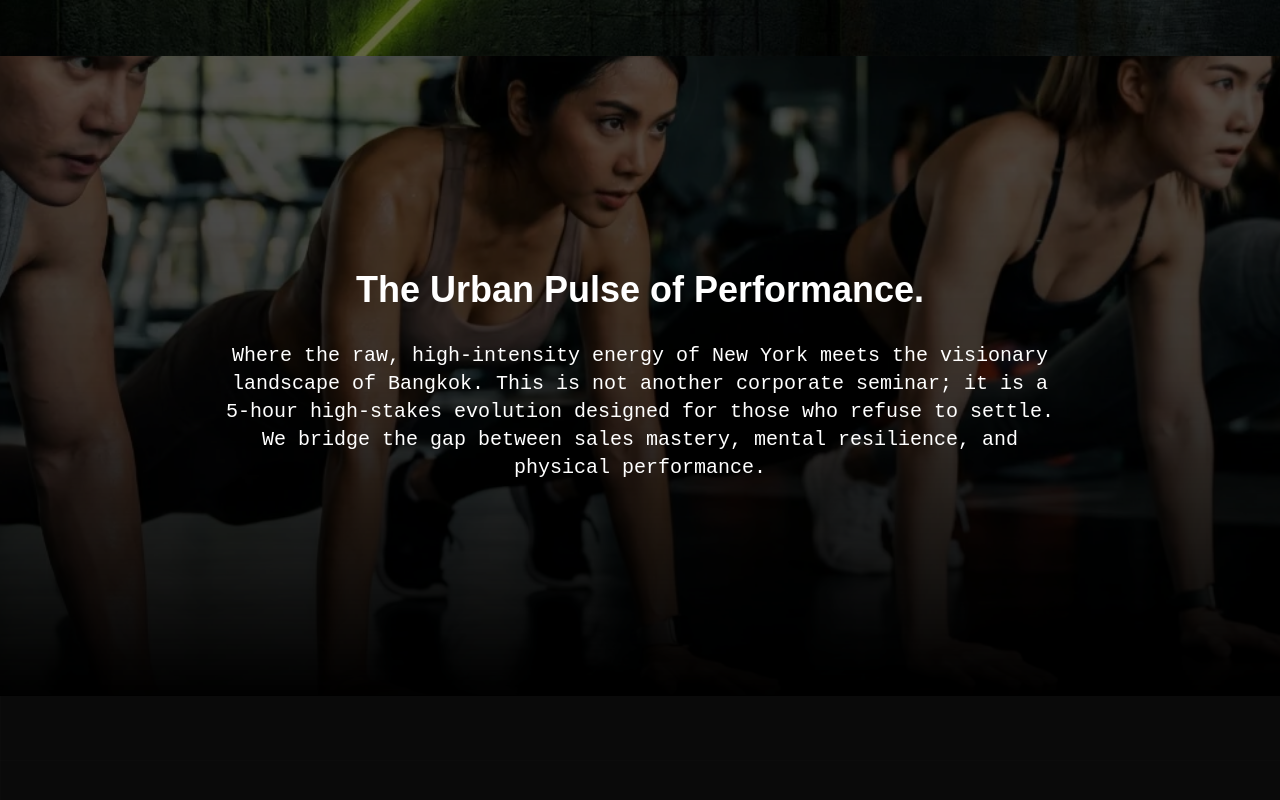
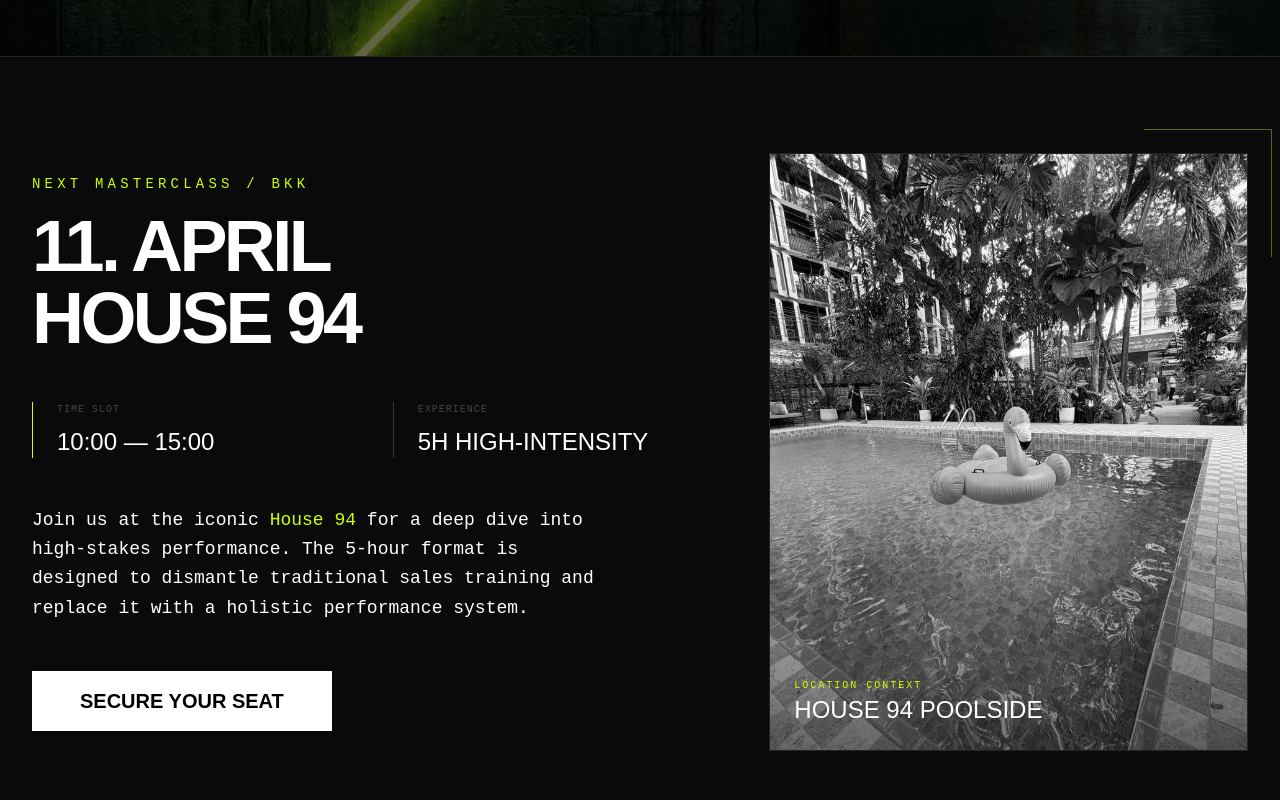
Before and after one commit to dojanjanjan/fit-to-close-lp, a Next.js app: page / in a window 1280 px wide. Shown: the part 840-1640 px from the top of the page. Built offline with nearby package versions, Linux system fonts and the light colour scheme.

Commit message:
feat: add next event details (April 11, House 94) to landing page

```diff
--- a/app/page.tsx
+++ b/app/page.tsx
@@ -1,5 +1,6 @@
 import Navigation from '@/components/Navigation'
 import Hero from '@/components/Hero'
+import EventDetails from '@/components/EventDetails'
 import SportSection from '@/components/SportSection'
 import StackSection from '@/components/StackSection'
 import LearnSection from '@/components/LearnSection'
@@ -14,6 +15,7 @@
       <CookieBanner />
       <Navigation />
       <Hero />
+      <EventDetails />
       <SportSection />
       <StackSection />
       <LearnSection />
--- /dev/null
+++ b/components/EventDetails.tsx
@@ -0,0 +1,68 @@
+'use client'
+
+import Image from 'next/image'
+
+export default function EventDetails() {
+  return (
+    <section className="bg-bg py-24 border-y border-white/10 overflow-hidden">
+      <div className="max-w-7xl mx-auto px-8">
+        <div className="grid grid-cols-1 lg:grid-cols-12 gap-12 items-center">
+
+          {/* Text Content */}
+          <div className="lg:col-span-7 space-y-12">
+            <div className="space-y-4">
+              <div className="font-mono text-accent text-sm tracking-[0.3em] uppercase">Next Masterclass / BKK</div>
+              <h2 className="font-display text-5xl md:text-7xl font-black uppercase leading-[0.85] tracking-tighter">
+                11. APRIL<br />
+                <span className="text-white">HOUSE 94</span>
+              </h2>
+            </div>
+
+            <div className="grid grid-cols-1 md:grid-cols-2 gap-8">
+              <div className="space-y-2 border-l border-accent pl-6">
+                <div className="font-mono text-[10px] text-muted uppercase tracking-widest">Time Slot</div>
+                <div className="text-2xl font-display uppercase text-white">10:00 — 15:00</div>
+              </div>
+              <div className="space-y-2 border-l border-white/20 pl-6">
+                <div className="font-mono text-[10px] text-muted uppercase tracking-widest">Experience</div>
+                <div className="text-2xl font-display uppercase text-white">5H High-Intensity</div>
+              </div>
+            </div>
+
+            <p className="text-white text-lg font-light leading-relaxed max-w-xl">
+              Join us at the iconic <span className="text-accent font-medium">House 94</span> for a deep dive into high-stakes performance.
+              The 5-hour format is designed to dismantle traditional sales training and replace it with a holistic performance system.
+            </p>
+
+            <a
+              href="/book-now"
+              className="inline-block bg-white text-black px-12 py-4 font-display text-xl uppercase font-black hover:bg-accent transition-all hover:scale-105"
+            >
+              Secure your seat
+            </a>
+          </div>
+
+          {/* Visual Content */}
+          <div className="lg:col-span-5 relative">
+            <div className="aspect-[4/5] relative overflow-hidden border border-white/10 group">
+              <Image
+                src="/images/house94_pool.jpg"
+                alt="House 94 Poolside Location"
+                fill
+                className="object-cover grayscale group-hover:grayscale-0 transition-all duration-1000 group-hover:scale-110"
+              />
+              <div className="absolute inset-0 bg-gradient-to-t from-black/80 via-transparent to-transparent opacity-60" />
+              <div className="absolute bottom-6 left-6">
+                <div className="font-mono text-accent text-[10px] uppercase tracking-[0.2em]">Location Context</div>
+                <div className="text-white font-display text-2xl uppercase">House 94 Poolside</div>
+              </div>
+            </div>
+            {/* Design Element */}
+            <div className="absolute -top-6 -right-6 w-32 h-32 border-r border-t border-accent opacity-40 pointer-events-none" />
+          </div>
+
+        </div>
+      </div>
+    </section>
+  )
+}
```
Also changed, not shown: public/images/house94_pool.jpg (added).
